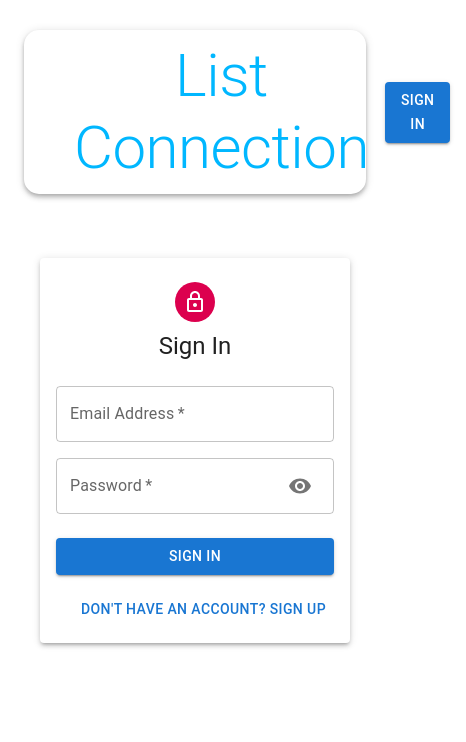
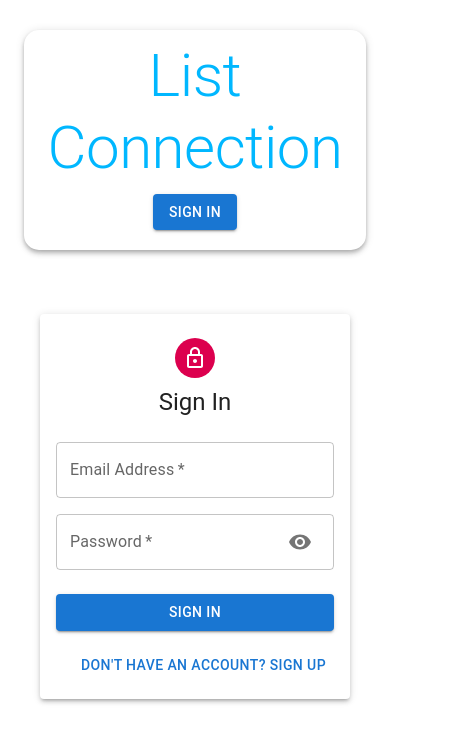
Before and after one commit to kv2461/list-connection-server, a React (Create React App) app in the folder client/: page /auth in a window 390 px wide. Shown: the top 742 px of the page, 466 px wide, since content can reach past the window. Built offline with nearby package versions, Linux system fonts and the light colour scheme.

Commit message:
changed some styles, getting ready to fully add pagination

```diff
--- a/client/src/components/Navbar/styles.js
+++ b/client/src/components/Navbar/styles.js
@@ -1,6 +1,6 @@
 import { AppBar, Typography, Toolbar, Avatar, Button } from '@mui/material';
 import { styled } from '@mui/system';
-// import { theme } from '../../Theme';
+import { theme } from '../../Theme';
 
 export const StyledAppBar = styled(AppBar, {})({
     borderRadius: 15,
@@ -10,6 +10,9 @@ export const StyledAppBar = styled(AppBar, {})({
     justifyContent: 'space-between',
     alignItems: 'center',
     padding: '10px 50px',
+    [theme.breakpoints.down('sm')]: {
+      flexDirection: 'column',
+    },
   });
 
   export const StyledTypography = styled(Typography,{})({
@@ -25,12 +28,21 @@ export const StyledAppBar = styled(AppBar, {})({
     display: 'flex',
     justifyContent: 'flex-end',
     width: '400px',
+    [theme.breakpoints.down('sm')]: {
+      width:'auto'
+    },
   })
 
   export const StyledProfile = styled('div',{})({
     display: 'flex',
     justifyContent: 'space-between',
     width: '400px',
+    alignItems:'center',
+    [theme.breakpoints.down('sm')]: {
+      width:'auto',
+      marginTop:20,
+      justifyContent:'center',
+    }
   })
 
   export const StyledContainer = styled('div',{})({
@@ -46,6 +58,7 @@ export const StyledAppBar = styled(AppBar, {})({
   export const StyledUsername = styled(Typography,{})({
     display: 'flex',
     alignItems: 'center',
+    textAlign: 'center',
   })
 
   export const StyledLogoutButton = styled(Button,{})({
--- a/client/src/components/Posts/Post/Post.js
+++ b/client/src/components/Posts/Post/Post.js
@@ -1,6 +1,6 @@
 import React from 'react';
 import {CardContent,Button,Typography} from '@mui/material';
-import { StyledCard,StyledCardMedia,StyledTypography,StyledCardActions,StyledOverlay,StyledOverlay2,StyledDetails } from './styles';
+import { StyledCard,StyledCardMedia,StyledTypography,StyledCardActions,StyledOverlay,StyledOverlay2,StyledDetails,StyledButtonBase } from './styles';
 import ThumbUpAltIcon from '@mui/icons-material/ThumbUpAlt';
 import ThumbUpAltOutlined from '@mui/icons-material/ThumbUpOutlined'
 import DeleteIcon from '@mui/icons-material/Delete';
@@ -31,7 +31,12 @@ const Post = ({post, setCurrentId}) => {
 
 
   return (
-    <StyledCard>
+    <StyledCard raised elevation={6}>
+      <StyledButtonBase
+      component='span'
+      name='test'
+      onClick={()=>{}}
+      />
       <StyledCardMedia image={post.selectedFile} title={post.title}/>
       <StyledOverlay>
         <Typography variant='h6'>{post.username}</Typography>
--- a/client/src/components/Posts/Post/styles.js
+++ b/client/src/components/Posts/Post/styles.js
@@ -1,4 +1,4 @@
-import { Card, CardMedia, Typography, CardActions} from '@mui/material';
+import { Card, CardMedia, Typography, CardActions, ButtonBase} from '@mui/material';
 import { styled } from '@mui/system';
 // import { theme } from '../../Theme';
 
@@ -45,8 +45,13 @@ export const StyledOverlay2 = styled('div',{})({
 
 export const StyledDetails = styled('div',{})({
   display: 'flex',
-    justifyContent: 'space-between',
-    margin: '20px',
+  justifyContent: 'space-between',
+  margin: '20px',
+})
+
+export const StyledButtonBase = styled(ButtonBase,{})({
+  display:'block',
+  textAlign:'initial'
 })
 
 // export default makeStyles({
--- a/client/src/components/Posts/Posts.js
+++ b/client/src/components/Posts/Posts.js
@@ -13,7 +13,7 @@ const Posts = ({ setCurrentId }) => {
     !posts.length ? <CircularProgress /> : (
       <StyledGrid container alignItems='stretch' spacing={3}>
         {posts.map((post)=> (
-          <Grid key={post._id} item xs={12} sm={6}>
+          <Grid key={post._id} item xs={12} sm={12} md={6} lg={4}>
             <Post post={post} setCurrentId={setCurrentId} />
           </Grid>
         ))}
--- a/client/src/components/styles.js
+++ /dev/null
@@ -1,5 +0,0 @@
-import { styled } from '@mui/system';
-
-// export const StyledUl = styled('ul',{})({
-//     justifyContent:'space-around',
-// });
```
